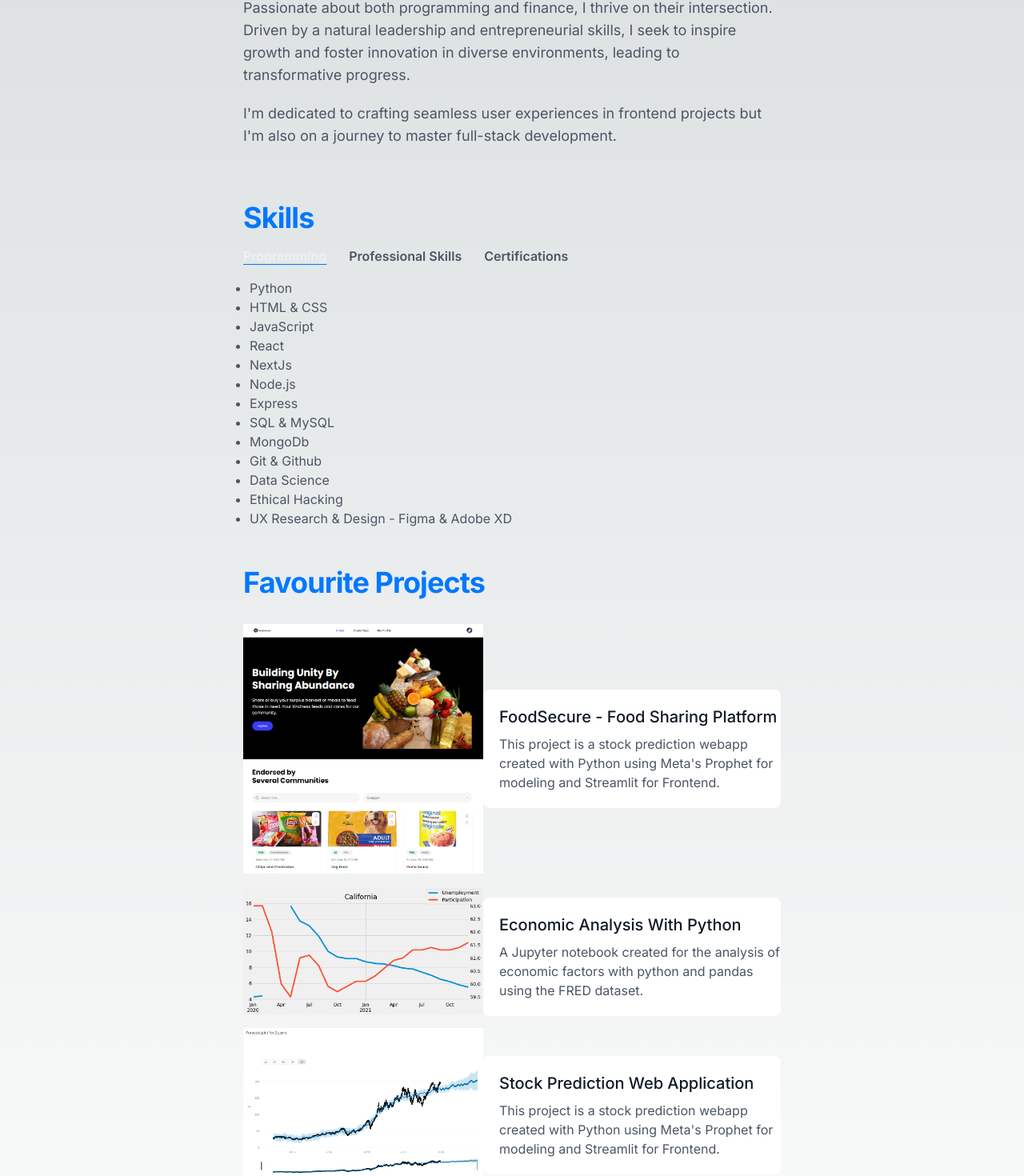
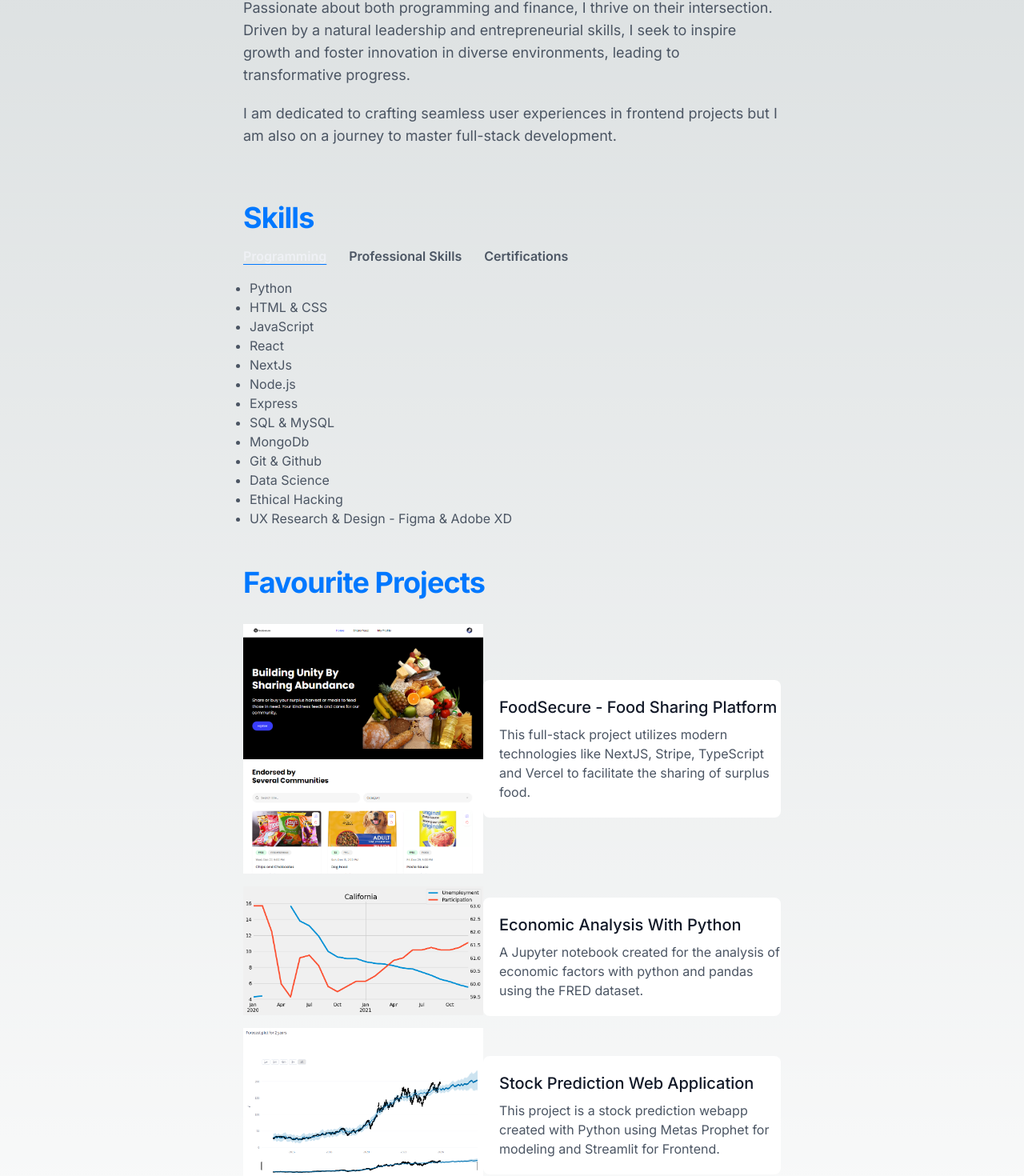
Before and after one commit to ParmeetChanne/nextjs-portfolio, a Next.js app: page / in a window 1280 px wide. Shown: the part 432-1902 px from the top of the page at 80% size. Built offline with nearby package versions, Linux system fonts and the light colour scheme.

Commit message:
fixed building errors

```diff
--- a/components/AboutSection.tsx
+++ b/components/AboutSection.tsx
@@ -1,5 +1,3 @@
-import React from 'react'
-
 const AboutSection = () => {
     return (
         <>
@@ -13,7 +11,7 @@ const AboutSection = () => {
             </h2>
             <h2
             className="mb-5 text-lg prose text-gray-600 dark:text-gray-400">
-              I'm dedicated to crafting seamless user experiences in frontend projects but I'm also on a journey to master full-stack development.
+              I am dedicated to crafting seamless user experiences in frontend projects but I am also on a journey to master full-stack development.
             </h2>
           </div>
         </>
--- a/components/ProjectsSection.tsx
+++ b/components/ProjectsSection.tsx
@@ -14,7 +14,7 @@ const ProjectsSection = () => {
     {/*<div>
       <a className="w-full" href="https://github.com/ParmeetChanne/foodsecure">
         <div className="flex flex-col items-center justify-center w-full max-w-2xl p-5 mx-auto mb-6 rounded-lg bg-light-white dark:bg-transparent border-4 border-white hover:border-x-dark-200">
-        <Image className='mb-4' src="/foodsecure_r.png" alt="foodsecure" width={400} height={200} />
+        <Image className="mb-4" src="/foodsecure_r.png" alt="foodsecure" width={400} height={200} />
           <div className="flex flex-col justify-between md:flex-row">
             <h4 className="w-full mb-2 text-lg text-center font-medium text-gray-900 md:text-xl dark:text-gray-100 dark:hover:text-dark-200 hover:text-dark-200 ">
               FoodSecure - Food Sharing Platform
@@ -33,9 +33,9 @@ const ProjectsSection = () => {
             FoodSecure - Food Sharing Platform
             </h4>
           </div>
-          <p className="w-full text-left text-gray-600 dark:text-gray-400">This project is a stock prediction webapp created with Python using Meta's Prophet for modeling and Streamlit for Frontend.</p>
+          <p className="w-full text-left text-gray-600 dark:text-gray-400">This full-stack project utilizes modern technologies like NextJS, Stripe, TypeScript and Vercel to facilitate the sharing of surplus food.</p>
         </div>
-        <Image className='mb-4' src="/foodsecure_r.png" alt="foodsecure" width={300} height={300} />
+        <Image className="mb-4" src="/foodsecure_r.png" alt="foodsecure" width={300} height={300} />
       </a>
     </div>
 
@@ -49,7 +49,7 @@ const ProjectsSection = () => {
           </div>
           <p className="w-full text-left text-gray-600 dark:text-gray-400">A Jupyter notebook created for the analysis of economic factors with python and pandas using the FRED dataset.</p>
         </div>
-        <Image className='mb-4' src="/economic_factors.png" alt="economic_factors" width={300} height={300} />
+        <Image className="mb-4" src="/economic_factors.png" alt="economic_factors" width={300} height={300} />
       </a>
     </div>
 
@@ -61,9 +61,9 @@ const ProjectsSection = () => {
               Stock Prediction Web Application
             </h4>
           </div>
-          <p className="w-full text-left text-gray-600 dark:text-gray-400">This project is a stock prediction webapp created with Python using Meta's Prophet for modeling and Streamlit for Frontend.</p>
+          <p className="w-full text-left text-gray-600 dark:text-gray-400">This project is a stock prediction webapp created with Python using Metas Prophet for modeling and Streamlit for Frontend.</p>
         </div>
-        <Image className='mb-4' src="/streamlit.png" alt="foodsecure" width={300} height={300} />
+        <Image className="mb-4" src="/streamlit.png" alt="foodsecure" width={300} height={300} />
       </a>
     </div>
 
```
